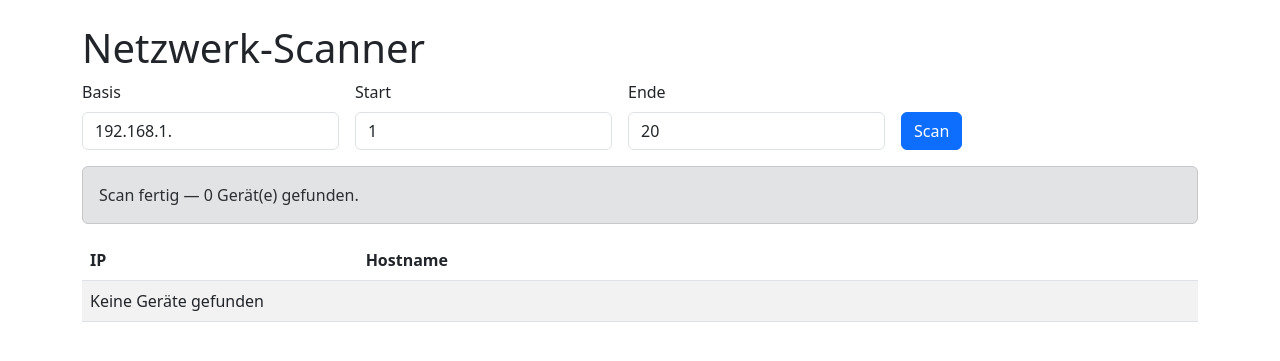
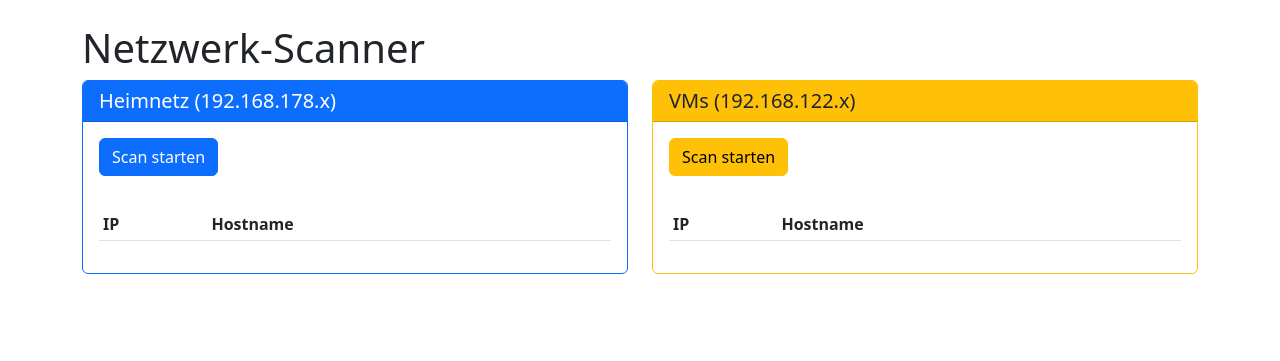
Before and after one commit to Det1960/DjangoPlayGround, a Django app: page /networkip/ in a window 1280 px wide. Shown: the part 56-417 px from the top of the page. Run offline with Django 5.2, Linux system fonts and the light colour scheme; data that the repository does not hold is empty.

Commit message:
Überarbeiten des Netzwerkscan

```diff
--- a/networkip/networkscanner.py
+++ b/networkip/networkscanner.py
@@ -5,56 +5,57 @@ from typing import List, Dict
 
 
 def _ping_ip(ip: str) -> bool:
-	try:
-		# -c 1 : send 1 packet, -W 1 : timeout 1 second ( Linux )
-		completed = subprocess.run(["ping", "-c", "1", "-W", "1", ip],
-								   stdout=subprocess.DEVNULL,
-								   stderr=subprocess.DEVNULL)
-		return completed.returncode == 0
-	except Exception:
-		return False
+    try:
+        # -c 1 : send 1 packet, -W 0.5 : timeout 0.5 second ( Linux )
+        completed = subprocess.run(["ping", "-c", "1", "-W", "0.5", ip],
+                                   stdout=subprocess.DEVNULL,
+                                   stderr=subprocess.DEVNULL)
+        return completed.returncode == 0
+    except Exception:
+        return False
 
 
-def scan_network(base: str = "192.168.1.", start: int = 1, end: int = 20, max_workers: int = 50) -> List[Dict]:
-	"""Scans a small range of IPs and returns a list of dicts with ip, hostname and status.
+def scan_network(base: str = "192.168.1.", start: int = 1, end: int = 255, max_workers: int = 100) -> List[Dict]:
+    """Scans a range of IPs and returns a list of dicts with ip, hostname and status.
 
-	Keep ranges small to avoid long-running requests in a web request.
-	"""
-	start = max(1, int(start))
-	end = min(254, int(end))
-	ips = [f"{base}{i}" for i in range(start, end + 1)]
+    Fast scan using concurrent pinging and hostname resolution.
+    For full /24 subnet (1-255): ~15-30 seconds depending on network.
+    """
+    start = max(1, int(start))
+    end = min(254, int(end))
+    ips = [f"{base}{i}" for i in range(start, end + 1)]
 
-	results: List[Dict] = []
+    results: List[Dict] = []
 
-	with concurrent.futures.ThreadPoolExecutor(max_workers=min(max_workers, len(ips))) as e:
-		futures = {e.submit(_ping_ip, ip): ip for ip in ips}
-		for fut in concurrent.futures.as_completed(futures):
-			ip = futures[fut]
-			alive = False
-			try:
-				alive = bool(fut.result())
-			except Exception:
-				alive = False
+    with concurrent.futures.ThreadPoolExecutor(max_workers=min(max_workers, len(ips))) as e:
+        futures = {e.submit(_ping_ip, ip): ip for ip in ips}
+        for fut in concurrent.futures.as_completed(futures):
+            ip = futures[fut]
+            alive = False
+            try:
+                alive = bool(fut.result())
+            except Exception:
+                alive = False
 
-			hostname = "-"
-			if alive:
-				try:
-					hostname = socket.gethostbyaddr(ip)[0]
-				except Exception:
-					hostname = "-"
+            hostname = "-"
+            if alive:
+                try:
+                    hostname = socket.gethostbyaddr(ip)[0]
+                except Exception:
+                    hostname = "-"
 
-			results.append({"ip": ip, "hostname": hostname, "alive": alive})
+            results.append({"ip": ip, "hostname": hostname, "alive": alive})
 
-	# sort by ip
-	def _ip_key(item: Dict) -> List[int]:
-		parts = item["ip"].split('.')
-		return [int(p) for p in parts]
+    # sort by ip
+    def _ip_key(item: Dict) -> List[int]:
+        parts = item["ip"].split('.')
+        return [int(p) for p in parts]
 
-	results.sort(key=_ip_key)
-	return results
+    results.sort(key=_ip_key)
+    return results
 
 
 if __name__ == '__main__':
-	# quick manual test when invoked directly
-	for r in scan_network(start=1, end=10):
-		print(r)
+    # quick manual test when invoked directly
+    for r in scan_network(start=1, end=10):
+        print(r)
--- a/networkip/templates/networkip/list.html
+++ b/networkip/templates/networkip/list.html
@@ -5,54 +5,69 @@
 {% block content %}
 <h1>Netzwerk-Scanner</h1>
 
-<form id="scan-form" class="row g-3 mb-3">
-  <div class="col-auto">
-    <label class="form-label">Basis</label>
-    <input id="base" name="base" class="form-control" value="{{ base }}" />
+<div class="row">
+  <!-- Home Network Section -->
+  <div class="col-lg-6 mb-4">
+    <div class="card border-primary">
+      <div class="card-header bg-primary text-white">
+        <h5 class="mb-0">Heimnetz (192.168.178.x)</h5>
       </div>
-  <div class="col-auto">
-    <label class="form-label">Start</label>
-    <input id="start" name="start" type="number" class="form-control" value="{{ start }}" />
-  </div>
-  <div class="col-auto">
-    <label class="form-label">Ende</label>
-    <input id="end" name="end" type="number" class="form-control" value="{{ end }}" />
-  </div>
-  <div class="col-auto align-self-end">
-    <button id="scan-btn" class="btn btn-primary">Scan</button>
-  </div>
-</form>
-
-<div id="status" class="mb-3" aria-live="polite"></div>
-
+      <div class="card-body">
+        <button id="scan-home-btn" class="btn btn-primary mb-3">Scan starten</button>
+        <div id="home-status" class="mb-3" aria-live="polite"></div>
         <div class="table-responsive">
-  <table class="table table-striped">
+          <table class="table table-sm table-striped">
             <thead>
               <tr>
                 <th>IP</th>
                 <th>Hostname</th>
               </tr>
             </thead>
-    <tbody id="results-body">
+            <tbody id="home-results-body">
             </tbody>
           </table>
+        </div>
+      </div>
+    </div>
+  </div>
+
+  <!-- VM Network Section -->
+  <div class="col-lg-6 mb-4">
+    <div class="card border-warning">
+      <div class="card-header bg-warning text-dark">
+        <h5 class="mb-0">VMs (192.168.122.x)</h5>
+      </div>
+      <div class="card-body">
+        <button id="scan-vm-btn" class="btn btn-warning mb-3">Scan starten</button>
+        <div id="vm-status" class="mb-3" aria-live="polite"></div>
+        <div class="table-responsive">
+          <table class="table table-sm table-striped">
+            <thead>
+              <tr>
+                <th>IP</th>
+                <th>Hostname</th>
+              </tr>
+            </thead>
+            <tbody id="vm-results-body">
+            </tbody>
+          </table>
+        </div>
+      </div>
+    </div>
+  </div>
 </div>
 
 <script>
 document.addEventListener('DOMContentLoaded', function(){
-  const form = document.getElementById('scan-form');
-  const status = document.getElementById('status');
-  const resultsBody = document.getElementById('results-body');
-
-  function showStatus(text, busy=false){
-    status.innerHTML = '';
+  function showStatus(statusEl, text, busy=false){
+    statusEl.innerHTML = '';
     const el = document.createElement('div');
     el.className = busy ? 'alert alert-info' : 'alert alert-secondary';
     el.textContent = text;
-    status.appendChild(el);
+    statusEl.appendChild(el);
   }
 
-  function renderResults(items){
+  function renderResults(resultsBody, items){
     resultsBody.innerHTML = '';
     if(!items || items.length === 0){
       const tr = document.createElement('tr');
@@ -76,31 +91,35 @@ document.addEventListener('DOMContentLoaded', function(){
     });
   }
 
-  async function runScan(e){
-    if(e) e.preventDefault();
-    const base = document.getElementById('base').value;
-    const start = document.getElementById('start').value;
-    const end = document.getElementById('end').value;
-
-    showStatus('Scan läuft... Bitte warten.', true);
-    renderResults([]);
+  async function runScan(endpoint, statusEl, resultsBody, buttonEl){
+    buttonEl.disabled = true;
+    showStatus(statusEl, 'Scan läuft... Bitte warten.', true);
+    renderResults(resultsBody, []);
 
     try{
-      const params = new URLSearchParams({base, start, end});
-      const resp = await fetch('api/?' + params.toString());
+      const resp = await fetch(endpoint);
       if(!resp.ok) throw new Error('Netzwerkfehler');
       const data = await resp.json();
-      renderResults(data.results);
-      showStatus('Scan fertig — ' + (data.results.length || 0) + ' Gerät(e) gefunden.');
+      renderResults(resultsBody, data.results);
+      showStatus(statusEl, 'Scan fertig — ' + (data.results.length || 0) + ' Gerät(e) gefunden.');
     }catch(err){
-      showStatus('Fehler beim Scan: ' + err.message);
+      showStatus(statusEl, 'Fehler beim Scan: ' + err.message);
+    }finally{
+      buttonEl.disabled = false;
     }
   }
 
-  form.addEventListener('submit', runScan);
+  // Home network
+  const homeBtn = document.getElementById('scan-home-btn');
+  const homeStatus = document.getElementById('home-status');
+  const homeResults = document.getElementById('home-results-body');
+  homeBtn.addEventListener('click', () => runScan('api/home/', homeStatus, homeResults, homeBtn));
 
-  // optional: run initial scan on load
-  runScan();
+  // VM network
+  const vmBtn = document.getElementById('scan-vm-btn');
+  const vmStatus = document.getElementById('vm-status');
+  const vmResults = document.getElementById('vm-results-body');
+  vmBtn.addEventListener('click', () => runScan('api/vm/', vmStatus, vmResults, vmBtn));
 });
 </script>
 {% endblock %}
--- a/networkip/urls.py
+++ b/networkip/urls.py
@@ -5,5 +5,6 @@ app_name = 'networkip'
 
 urlpatterns = [
     path('', views.index, name='index'),
-    path('api/', views.api_scan, name='api_scan'),
+    path('api/home/', views.api_scan_home, name='api_scan_home'),
+    path('api/vm/', views.api_scan_vm, name='api_scan_vm'),
 ]
--- a/networkip/views.py
+++ b/networkip/views.py
@@ -5,42 +5,19 @@ from .networkscanner import scan_network
 
 
 def index(request: HttpRequest):
-    # Render the page; actual scanning happens via JS calling the API endpoint.
-    base = request.GET.get('base', '192.168.1.')
-    try:
-        start = int(request.GET.get('start', '1'))
-    except Exception:
-        start = 1
-    try:
-        end = int(request.GET.get('end', '20'))
-    except Exception:
-        end = 20
-
-    return render(request, 'networkip/list.html', {
-        'base': base,
-        'start': start,
-        'end': end,
-    })
+    # Render the page; actual scanning happens via JS calling the API endpoints.
+    return render(request, 'networkip/list.html')
 
 
-def api_scan(request: HttpRequest):
-    # API endpoint returning only alive hosts as JSON.
-    try:
-        start = int(request.GET.get('start', '1'))
-    except Exception:
-        start = 1
-    try:
-        end = int(request.GET.get('end', '20'))
-    except Exception:
-        end = 20
-
-    base = request.GET.get('base', '192.168.1.')
-
-    # safety: limit range size
-    max_range = 80
-    if end - start + 1 > max_range:
-        end = start + max_range - 1
-
-    results = scan_network(base=base, start=start, end=end)
+def api_scan_home(request: HttpRequest):
+    # API endpoint for home network (192.168.178.x) - scan all 255 addresses
+    results = scan_network(base="192.168.178.", start=1, end=255)
     alive = [r for r in results if r.get('alive')]
     return JsonResponse({'results': alive})
+
+
+def api_scan_vm(request: HttpRequest):
+    # API endpoint for VM network (192.168.122.x) - scan all 255 addresses
+    results = scan_network(base="192.168.122.", start=1, end=255)
+    alive = [r for r in results if r.get('alive')]
+    return JsonResponse({'results': alive})
```
Lines whose indentation alone changed are shown as unchanged.
